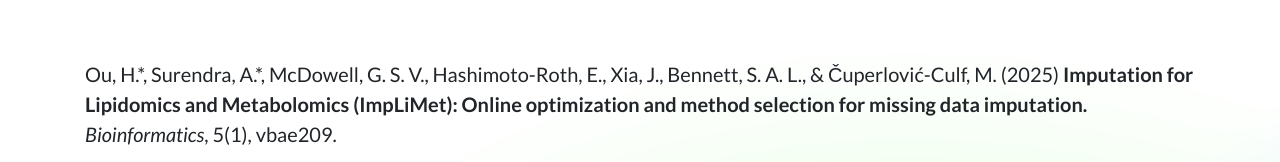
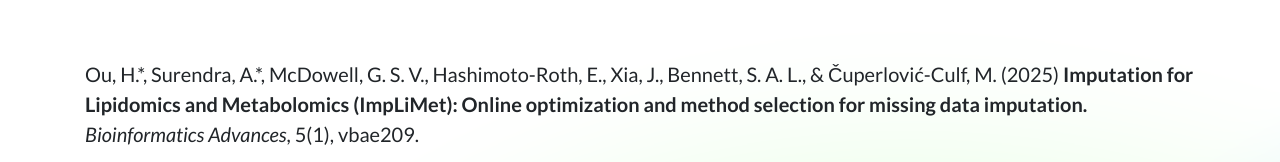
Before and after one commit to emihash/emihash.github.io, a plain HTML site: page index.html in a window 1280 px wide. Shown: the part 3020-3182 px from the top of the page. Drawn offline with nearby package versions, Linux system fonts and the light colour scheme; a web font is replaced by a local one.

Commit message:
Add files via upload

```diff
--- a/index.html
+++ b/index.html
@@ -205,7 +205,7 @@
                 </div>
                 <div class="row pub mt-5">
                     <div class="col-12">
-                        <p>Ou, H.*, Surendra, A.*, McDowell, G. S. V., Hashimoto-Roth, E., Xia, J., Bennett, S. A. L., &amp; Čuperlović-Culf, M. (2025) <strong>Imputation for Lipidomics and Metabolomics (ImpLiMet): Online optimization and method selection for missing data imputation.</strong> <em>Bioinformatics</em>, 5(1), vbae209.</p>
+                        <p>Ou, H.*, Surendra, A.*, McDowell, G. S. V., Hashimoto-Roth, E., Xia, J., Bennett, S. A. L., &amp; Čuperlović-Culf, M. (2025) <strong>Imputation for Lipidomics and Metabolomics (ImpLiMet): Online optimization and method selection for missing data imputation.</strong> <em>Bioinformatics Advances</em>, 5(1), vbae209.</p>
                         <a href="./docs/Ou2025_Bioinform_adv.pdf" role="button" class="btn btn-ehr" target="_blank" alt="Button to download .pdf" aria-label="Download .pdf">download .pdf</a>
                     </div>
                 </div>
```
